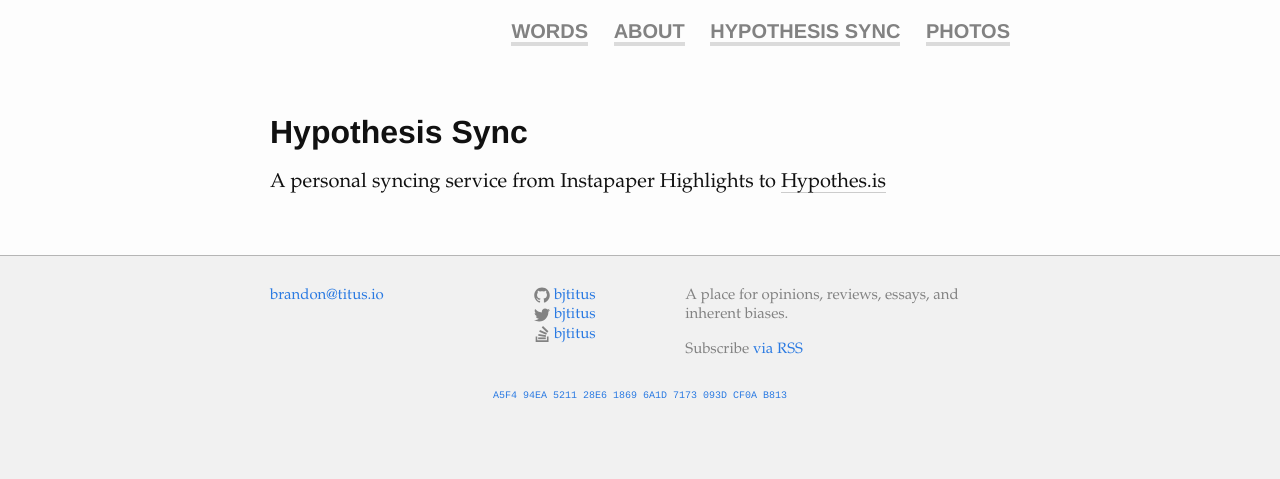
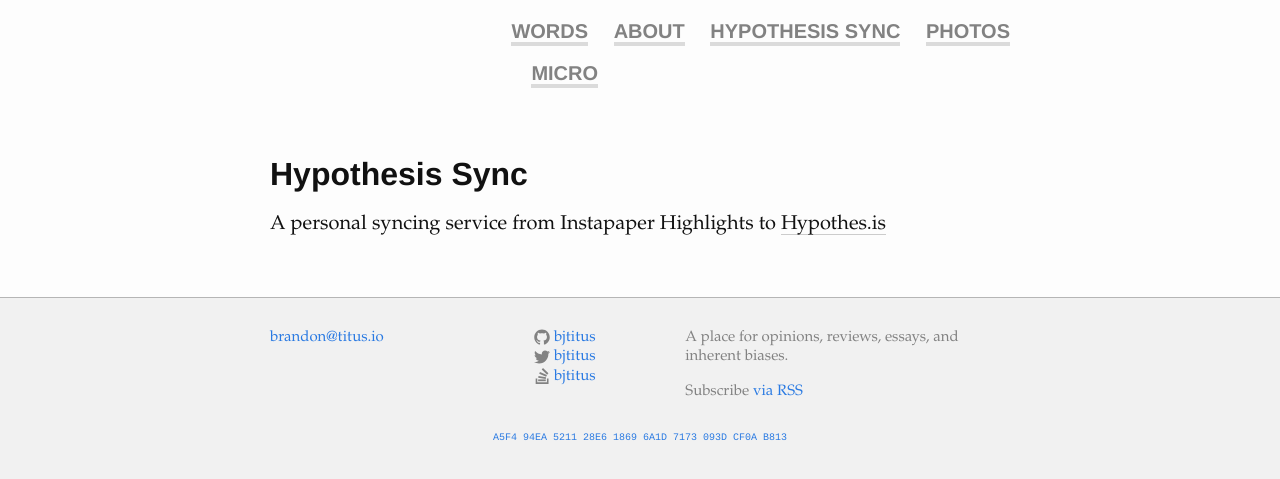
Before and after one commit to bjtitus/bjtitus.github.com, a Jekyll site: the page built from hypothesis_sync.md, in a window 1280 px wide. Shown: the top 479 px of the page. Built offline with Jekyll 4.4.1, drawn with Linux system fonts in a browser that asks for light colours.

Commit message:
Add Micro Link

```diff
--- a/_includes/header.html
+++ b/_includes/header.html
@@ -19,6 +19,7 @@
           {% endif %}
         {% endfor %}
       </div>
+      <a class="page-link" href="micro.{{ site.baseurl }}/" class="{% if page.url == site.baseurl %}selected{% endif %}">Micro</a>
     </nav>
 
   </div>
```
